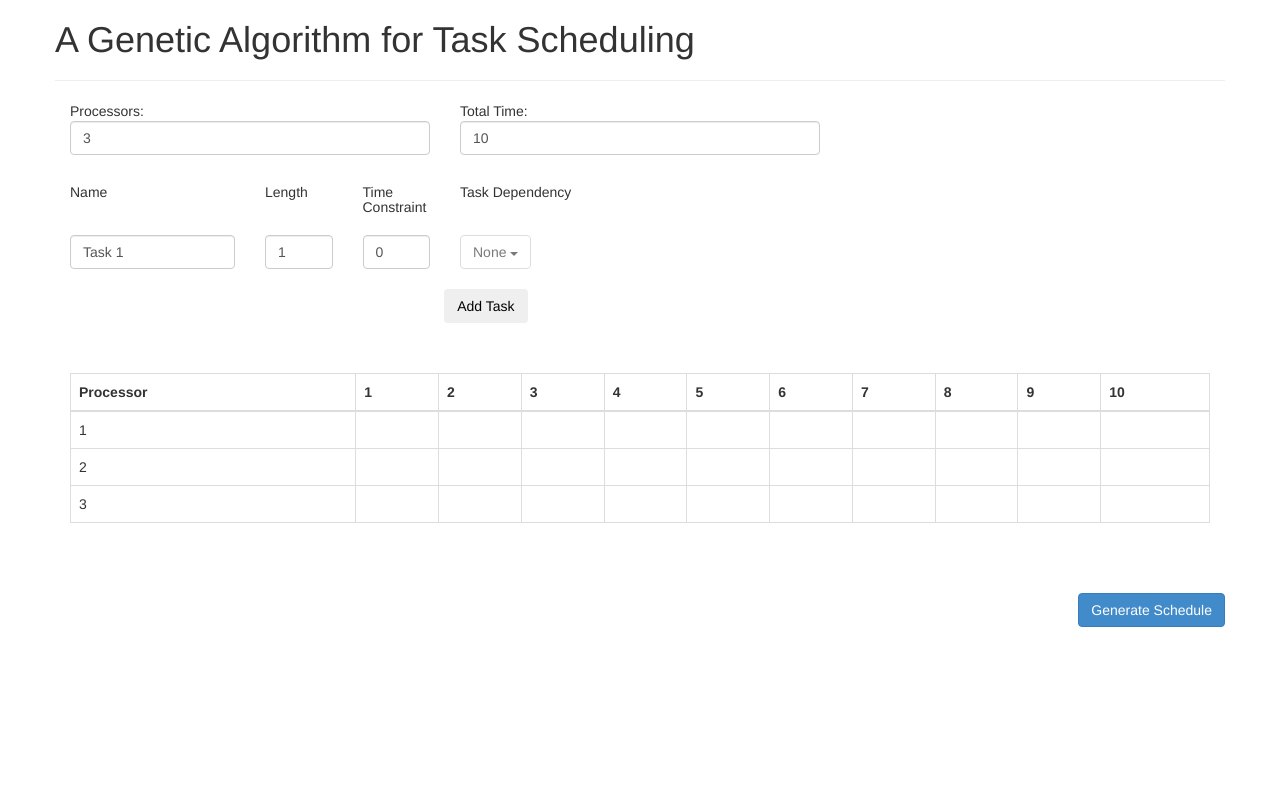
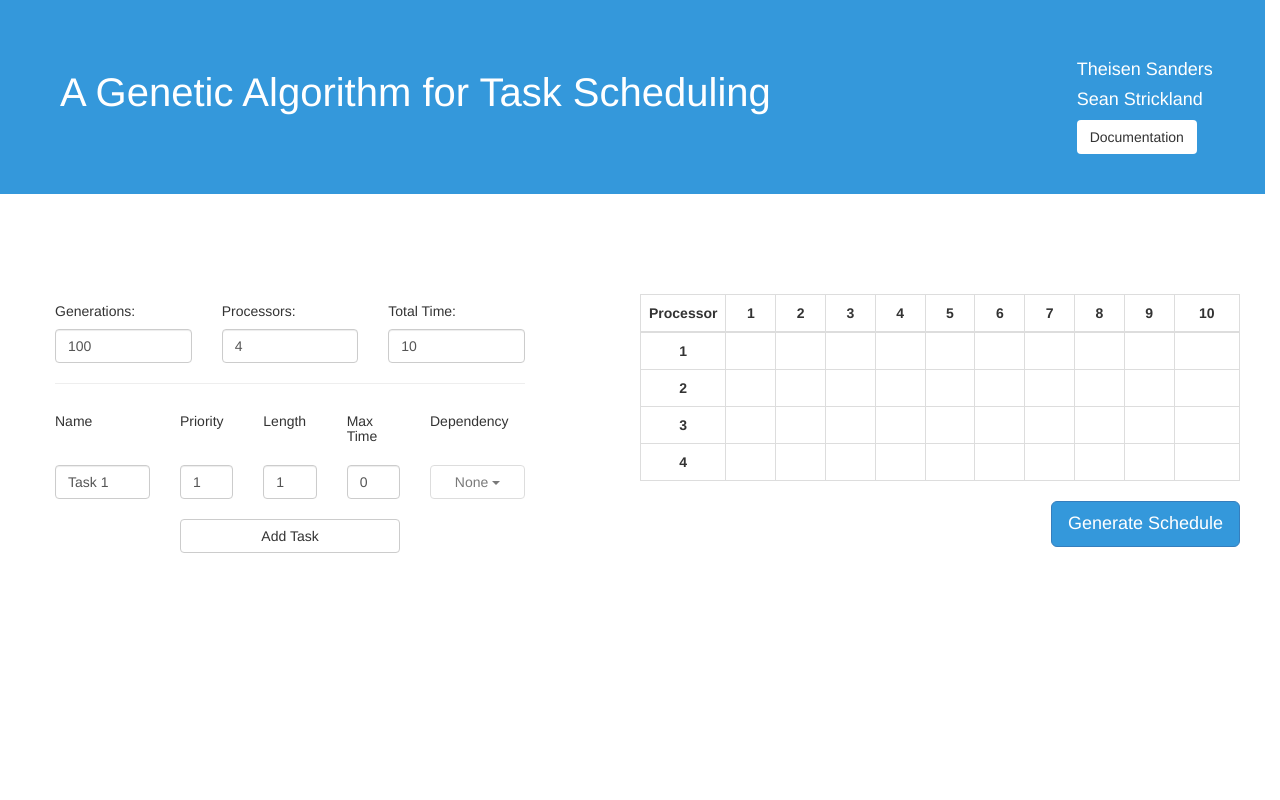
Before and after one commit to tsand/genetic_task_scheduling_algorithm, a Flask app: page / in a window 1280 px wide. Run offline with Flask 2, Linux system fonts and the light colour scheme.

Commit message:
Enhanced UI, added priority to tasks

```diff
--- a/app.py
+++ b/app.py
@@ -1,5 +1,6 @@
 from flask import Flask, render_template, request
 import json
+from time import sleep
 
 app = Flask(__name__)
 
@@ -43,6 +44,7 @@ def schedule():
     schedule[1][5] = {'name': 'test', 'color': '#8e44ad'}
     schedule[1][6] = {'name': 'test', 'color': '#8e44ad'}
 
+    sleep(1)
 
     return json.dumps(schedule)
 
--- a/static/css/app.css
+++ b/static/css/app.css
@@ -1,3 +1,35 @@
+html, body {
+    padding: 0;
+    margin: 0;
+    height: 100%;
+}
+
+#header {
+    margin-top: 0;
+    width: 100%;
+    background-color: #3498db;
+    padding: 50px 0 40px 60px;
+}
+
+#header h1 {
+    color: #FFFFFF;
+    font-size: 40px;
+}
+
+#header h4 {
+    color: #FFFFFF;
+}
+
+#header h4 a {
+    color: #FFFFFF;
+}
+
+#header .btn {
+    text-decoration: none;
+    background-color: #FFFFFF;
+    color: inherit;
+}
+
 #task-input-container {
     margin: 20px 0;
 }
@@ -7,5 +39,24 @@
 }
 
 #schedule {
-    margin: 50px 0;
+
 }
+
+.container {
+    margin-top: 100px;
+    padding: 0;
+}
+
+.btn-primary {
+    background-color: #3498db;
+}
+
+.processor-label {
+    width: 35px;
+    text-align: center;
+    font-weight: bold;
+}
+
+.time-label {
+    text-align: center;
+}
--- a/static/js/app.js
+++ b/static/js/app.js
@@ -2,12 +2,13 @@ app = angular.module('genAlg', []);
 
 function AppController($scope, $http) {
     $scope.constraints = {
-        processors: 3,
-        total_time: 10
+        processors: 4,
+        total_time: 10,
+        generations: 100
     };
 
     $scope.tasks = [
-        {id: 1, name: 'Task 1', length: 1, depend: null, timeConstraint: 0}
+        {id: 1, name: 'Task 1', length: 1, depend: null, timeConstraint: 0, priority: 1}
     ];
 
     $scope.addTask = function () {
@@ -17,6 +18,7 @@ function AppController($scope, $http) {
         task['id'] = ($scope.tasks.length + 1);
         task['timeConstraint'] = 0;
         task['length'] = 1;
+        task['priority'] = 1;
         $scope.tasks.push(task);
     };
 
@@ -73,6 +75,10 @@ function AppController($scope, $http) {
     };
 
     $scope.generateSchedule = function () {
+        var btn = $('#generate-schedule');
+        var text = btn.text();
+        btn.text('Generating...');
+
         var data = {
             tasks: $scope.tasks,
             constraints: $scope.constraints
@@ -85,6 +91,7 @@ function AppController($scope, $http) {
             data: data
         }).success(function (data, status, headers, config) {
                 $scope.schedule = data;
+                btn.text(text);
             });
     }
 }
--- a/templates/main.html
+++ b/templates/main.html
@@ -8,47 +8,67 @@
     <link href="../static/css/app.css" rel="stylesheet">
 </head>
 <body ng-controller="AppController">
-<div class="container">
-    <div class="row">
+<div class="row" id="header">
+    <div class="col-lg-8">
         <h1>A Genetic Algorithm for Task Scheduling</h1>
-        <hr>
     </div>
-
-    <div class="row" id="header">
-        <div class="col-lg-4">
-            Processors:
-            <input class="form-control" type="number" min="1" ng-model="constraints.processors" ng-change="updateSchedule()">
-        </div>
-        <div class="col-lg-4">
-            Total Time:
-            <input class="form-control" type="number" min="1" ng-model="constraints.total_time" ng-change="updateSchedule()">
+    <div class="col-lg-2 col-lg-offset-2">
+        <h4><a href="http://theisensanders.com">Theisen Sanders</a></h4>
+        <h4>Sean Strickland</h4>
+        <a class="btn" href="http://theisensanders.com/genetic_task_scheduling_algorithm">Documentation</a>
     </div>
 </div>
 
+<div class="container">
+    <div class="row">
+        <div class="col-lg-5">
+
+            <div class="row">
+                <div class="col-lg-4">
+                    <h5>Generations:</h5>
+                    <input class="form-control" type="number" min="1" ng-model="constraints.generations">
+                </div>
+                <div class="col-lg-4">
+                    <h5>Processors:</h5>
+                    <input class="form-control" type="number" min="1" max="12" ng-model="constraints.processors" ng-change="updateSchedule()">
+                </div>
+                <div class="col-lg-4">
+                    <h5>Total Time:</h5>
+                    <input class="form-control" type="number" min="1" max="24" ng-model="constraints.total_time" ng-change="updateSchedule()">
+                </div>
+            </div>
+
+            <hr>
+
             <div id="task-input-container" class="row">
                 <div class="row">
-            <div class="col-lg-2"><h5>Name</h5></div>
-            <div class="col-lg-1"><h5>Length</h5></div>
-            <div class="col-lg-1"><h5>Time Constraint</h5></div>
-            <div class="col-lg-2"><h5>Task Dependency</h5></div>
+                    <div class="col-lg-3"><h5>Name</h5></div>
+                    <div class="col-lg-2"><h5>Priority</h5></div>
+                    <div class="col-lg-2"><h5>Length</h5></div>
+                    <div class="col-lg-2"><h5>Max Time</h5></div>
+                    <div class="col-lg-3"><h5>Dependency</h5></div>
                 </div>
                 <div ng-repeat="task in tasks" class="row task-input">
-            <div class="col-lg-2">
+                    <div class="col-lg-3">
                         <input type="text" class="form-control" ng-model="task.name">
                     </div>
-            <div class="col-lg-1">
+                    <div class="col-lg-2">
+                        <input type="number" class="form-control" ng-model="task.priority">
+                    </div>
+                    <div class="col-lg-2">
                         <input type="number" class="form-control" ng-model="task.length">
                     </div>
-            <div class="col-lg-1">
+                    <div class="col-lg-2">
                         <input type="number" class="form-control" ng-model="task.timeConstraint">
                     </div>
-            <div class="col-lg-2">
-                <div class="btn-group">
-                    <button type="button" class="btn btn-default dropdown-toggle" data-toggle="dropdown" ng-disabled="tasks.length < 2">
+                    <div class="col-lg-3">
+                        <div class="btn-group" style="width: 100%">
+                            <button type="button" style="width: 100%" class="btn btn-default dropdown-toggle" data-toggle="dropdown" ng-disabled="tasks.length < 2">
                                 {{ getDependency(task).name }} <span class="caret"></span>
                             </button>
                             <ul class="dropdown-menu" role="menu">
-                        <li ng-click="setDependency(task, null)" ng-show="task.depend"><a href="#">None</a>
+                                <li ng-click="setDependency(task, null)" ng-show="task.depend">
+                                    <a href="#">None</a>
                                 </li>
                                 <li class="divider" ng-show="task.depend"></li>
                                 <li ng-repeat="depend in tasks" ng-hide="task.depend == depend.id || task.id == depend.id || depend.depend == task.id" ng-click="setDependency(task, depend.id)">
@@ -58,32 +78,41 @@
                     </div>
                 </div>
                 <div class="row">
-            <div class="col-lg-5">
+                    <div class="col-lg-6 col-lg-offset-3">
                         <br>
-                <button class="btn pull-right" ng-click="addTask()">Add Task</button>
+                        <button class="btn btn-block btn-default pull-right" ng-click="addTask()">
+                            Add Task
+                        </button>
+                    </div>
                 </div>
             </div>
         </div>
 
+        <div class="col-lg-6 col-lg-offset-1">
             <div class="row" id="schedule">
-        <table class="table table-bordered">
+                <table class="table table-bordered table-responsive table-hover">
                     <thead>
                     <tr>
-                <th>Processor</th>
-                <th ng-repeat="n in range(schedule[0].length)">{{ $index + 1}}</th>
+                        <th class="processor-label">Processor</th>
+                        <th class="time-label" ng-repeat="n in range(schedule[0].length)">{{ $index
+                            + 1}}
+                        </th>
                     </tr>
                     </thead>
                     <tr ng-repeat="processor in schedule">
-                <td ng-bind="$index + 1"></td>
+                        <td class="processor-label" ng-bind="$index + 1"></td>
                         <td ng-repeat="task in processor" style="background-color: {{ task.color }}"></td>
                     </tr>
                 </table>
             </div>
 
             <div class="row">
-        <button class="btn btn-primary btn-large pull-right" ng-click="generateSchedule()">Generate
+                <button class="btn btn-primary btn-lg pull-right" id="generate-schedule" ng-click="generateSchedule()">
+                    Generate
                     Schedule
                 </button>
+            </div>
+        </div>
     </div>
 </div>
 
```
Lines whose indentation alone changed are shown as unchanged.
